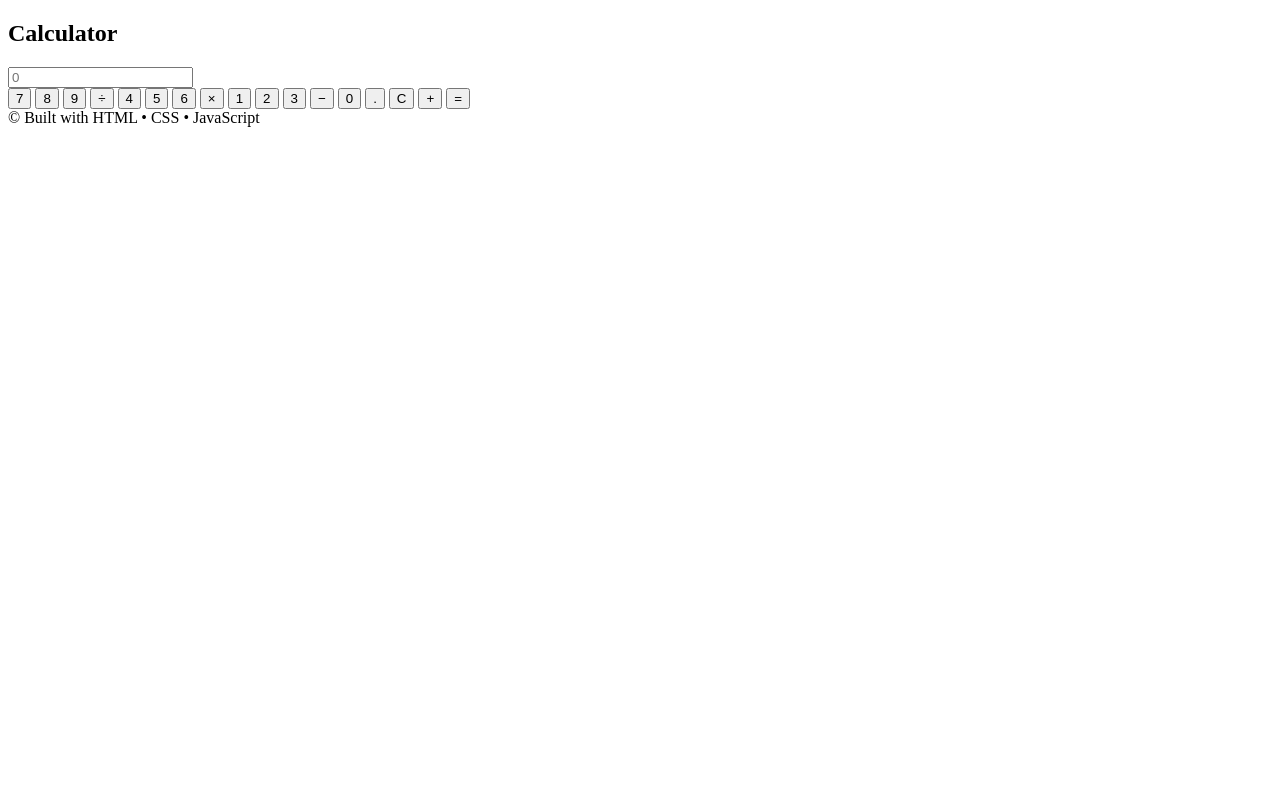
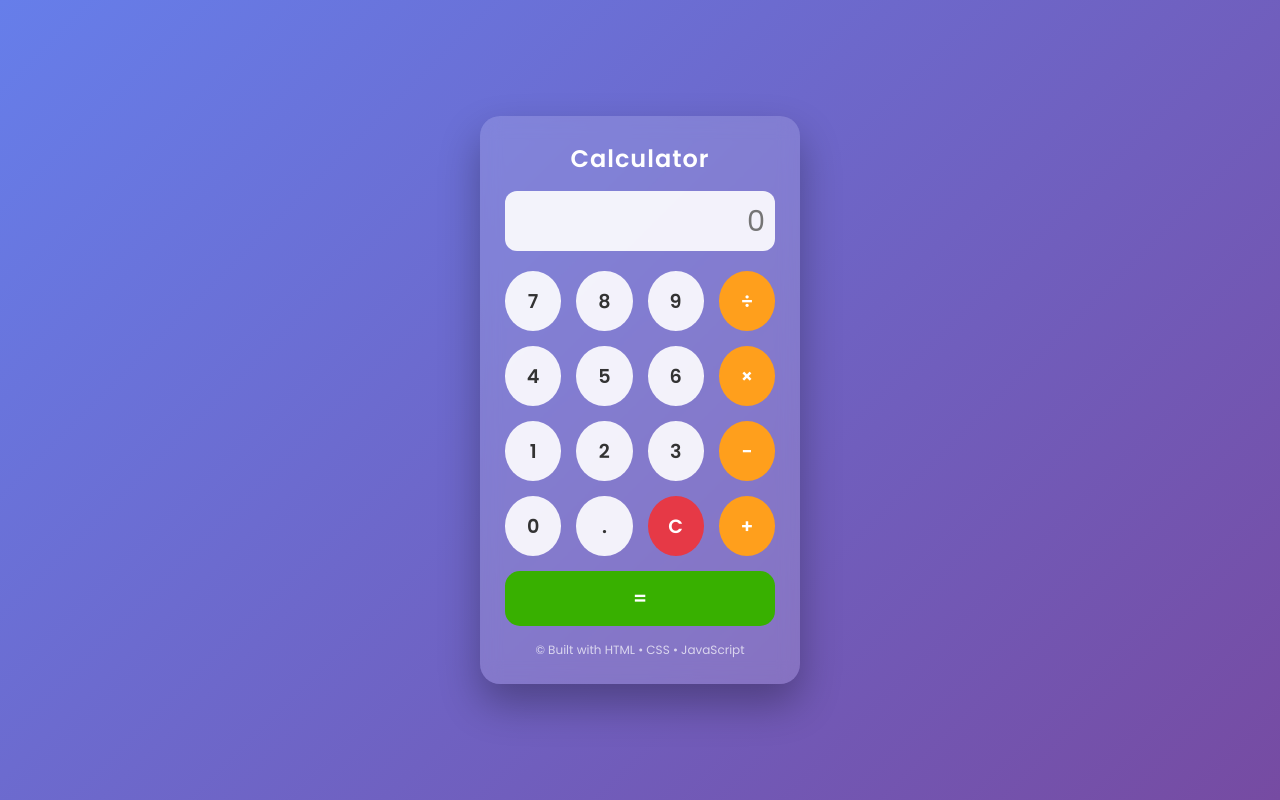
Before and after one commit to hussainahmadcv-ship-it/CodeAlpha-Calculator, a plain HTML site: page index.html in a window 1280 px wide. Drawn offline with Linux system fonts and the light colour scheme.

Commit message:
Add separate CSS and JS files

```diff
--- a/index.html
+++ b/index.html
@@ -49,7 +49,24 @@
   </footer>
 </div>
 
-<script src="script.js"></script>
+<script>
+  function appendValue(value) {
+    document.getElementById('screen').value += value;
+  }
+
+  function clearScreen() {
+    document.getElementById('screen').value = '';
+  }
+
+  function calculate() {
+    const screen = document.getElementById('screen');
+    try {
+      screen.value = eval(screen.value) || "0";
+    } catch {
+      screen.value = "Error";
+    }
+  }
+</script>
 
 </body>
 </html>
--- a/script.js
+++ b/script.js
@@ -0,0 +1,17 @@
+
+  function appendValue(value) {
+    document.getElementById('screen').value += value;
+  }
+
+  function clearScreen() {
+    document.getElementById('screen').value = '';
+  }
+
+  function calculate() {
+    const screen = document.getElementById('screen');
+    try {
+      screen.value = eval(screen.value) || "0";
+    } catch {
+      screen.value = "Error";
+    }
+  }
--- a/style.css
+++ b/style.css
@@ -0,0 +1,96 @@
+* {
+    box-sizing: border-box;
+    margin: 0;
+    padding: 0;
+    font-family: 'Poppins', sans-serif;
+  }
+
+  body {
+    height: 100vh;
+    display: flex;
+    justify-content: center;
+    align-items: center;
+    background: linear-gradient(135deg, #667eea, #764ba2);
+  }
+
+  .calculator {
+    width: 320px;
+    padding: 25px;
+    border-radius: 20px;
+    backdrop-filter: blur(10px);
+    background: rgba(255, 255, 255, 0.15);
+    box-shadow: 0 20px 40px rgba(0, 0, 0, 0.3);
+  }
+
+  .calculator h2 {
+    text-align: center;
+    color: #fff;
+    margin-bottom: 15px;
+    font-weight: 600;
+    letter-spacing: 1px;
+  }
+
+  #screen {
+    width: 100%;
+    height: 60px;
+    font-size: 1.8rem;
+    border: none;
+    border-radius: 12px;
+    padding: 10px;
+    margin-bottom: 20px;
+    text-align: right;
+    background: rgba(255, 255, 255, 0.9);
+    color: #333;
+  }
+
+  .buttons {
+    display: grid;
+    grid-template-columns: repeat(4, 1fr);
+    gap: 15px;
+  }
+
+  button {
+    height: 60px;
+    border-radius: 50%;
+    border: none;
+    font-size: 1.2rem;
+    font-weight: 600;
+    cursor: pointer;
+    background: rgba(255, 255, 255, 0.9);
+    color: #333;
+    transition: all 0.2s ease;
+  }
+
+  button:hover {
+    transform: translateY(-3px);
+    box-shadow: 0 8px 15px rgba(0, 0, 0, 0.2);
+  }
+
+  button:active {
+    transform: scale(0.95);
+  }
+
+  .operator {
+    background: #ff9f1c;
+    color: #fff;
+  }
+
+  .clear {
+    background: #e63946;
+    color: #fff;
+  }
+
+  .equal {
+    grid-column: span 4;
+    border-radius: 15px;
+    background: #38b000;
+    color: #fff;
+    height: 55px;
+  }
+
+  footer {
+    text-align: center;
+    margin-top: 15px;
+    font-size: 0.75rem;
+    color: rgba(255, 255, 255, 0.7);
+  }
```
